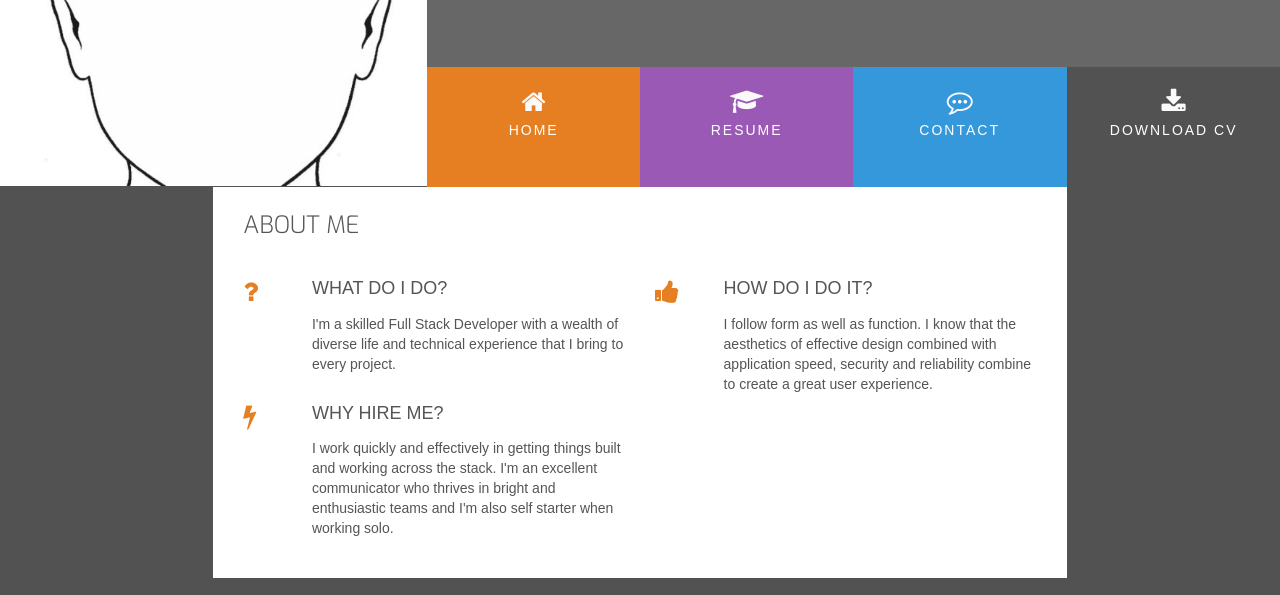
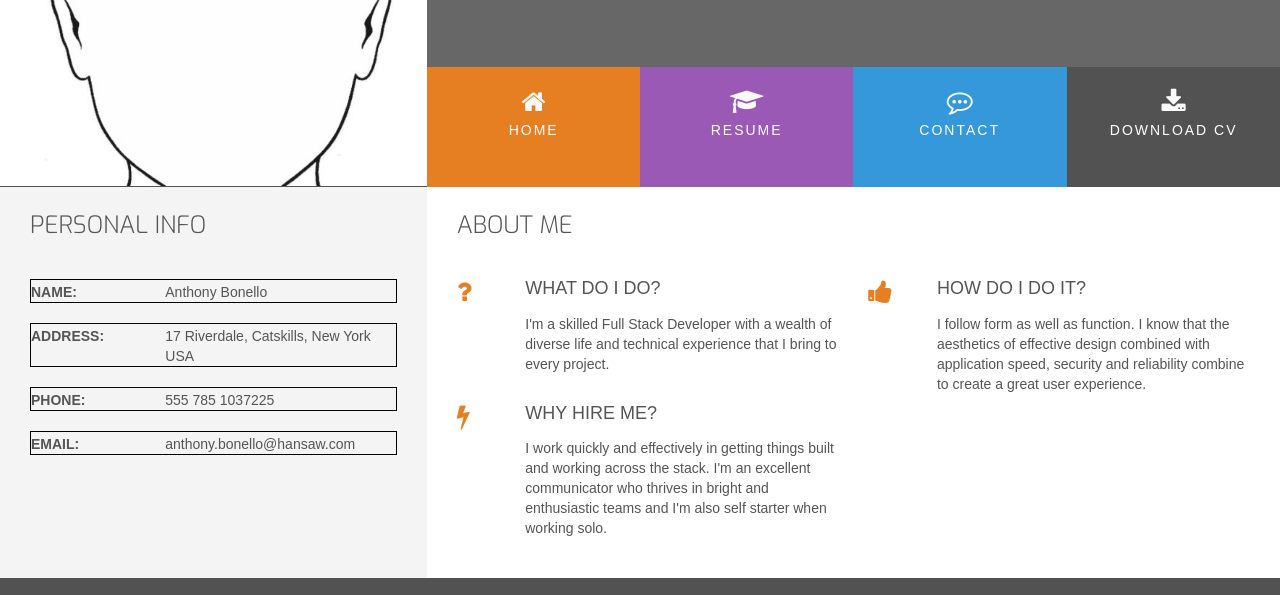
Before and after one commit to abonello/ifd-resume-mini-project, a plain HTML site: page index.html in a window 1280 px wide. Shown: the part 174-769 px from the top of the page. Drawn offline with nearby package versions, Linux system fonts and the light colour scheme.

Commit message:
finished Personal Info section.

```diff
--- a/assets/css/style.css
+++ b/assets/css/style.css
@@ -15,6 +15,10 @@ body {
 
 .bg-color-three-reasons {
     background-color: #ffffff;
+}
+
+.bg-color-personal-info {
+    background-color: #f4f4f4;
 }
 
 .ui-menu-color-home {
@@ -54,12 +58,6 @@ h4{
 
 .inline-block {
     display: inline-block;
-}
-
-.section-column {
-    padding: 0 30px 30px;
-    float: none;
-    display: table-cell;
 }
 
 .row-table {
@@ -169,8 +167,48 @@ header {
     margin-bottom: 15px;
 }
 
+/*-----------------------------------------------------Personal Info---*/
+.personal-info-item {
+    margin-bottom:20px;
+    display: block;
+    clear: both;
 
 
+    border: 1px solid black;
+}
+
+.personal-info-item .key,
+.personal-info-item .value {
+    padding-right: 8px;
+}
+
+.personal-info-item .key p,
+.personal-info-item .value p {
+    margin: 0;
+}
+
+.personal-info-item .key {
+    display: inline-block;
+    width: 30%;
+    margin-right: 21px;
+    padding-top: 2px;
+    vertical-align: top;
+}
+
+.personal-info-item .key p {
+    font-weight: 700;
+}
+
+.personal-info-item .value {
+    display: inline-block;
+    position: relative;
+    width: 60%;
+    padding-top: 2px;
+    vertical-align: top;
+}
+
+.personal-info-item .value p {
+}
 
 /*-----------------------------------------------------Footer---*/
 footer {
@@ -224,3 +262,13 @@ footer .cv-pdf i:hover {
 #footer-details {
     margin: 20px;
 }
+
+
+/*-----------------------------------------------------Media Queries---*/
+@media(min-width: 992px){
+    .section-column {
+        padding: 0 30px 30px;
+        float: none;
+        display: table-cell;  /* Ensures we get equal height regardless of the content
+    }
+}
--- a/index.html
+++ b/index.html
@@ -44,6 +44,45 @@
     </header>
     <section class="container-fluid">
         <div class="row row-table">
+            <div class="col-xs-12 col-sm-12 col-md-4 bg-color-personal-info section-column">
+                <div class="row">
+                    <div class="col-md-12">
+                        <h3 class="section-heading uppercase">Personal Info</h3>
+                    </div>
+                </div>
+                <div class="personal-info-item">
+                    <div class="key">
+                        <p class="uppercase">Name:</p>
+                    </div>
+                    <div class="value">
+                        <p>Anthony Bonello</p>
+                    </div>
+                </div>
+                <div class="personal-info-item">
+                    <div class="key">
+                        <p class="uppercase">Address:</p>
+                    </div>
+                    <div class="value">
+                        <p>17 Riverdale, Catskills, New York USA</p>
+                    </div>
+                </div>
+                <div class="personal-info-item">
+                    <div class="key">
+                        <p class="uppercase">Phone:</p>
+                    </div>
+                    <div class="value">
+                        <p>555 785 1037225</p>
+                    </div>
+                </div>
+                <div class="personal-info-item">
+                    <div class="key">
+                        <p class="uppercase">Email:</p>
+                    </div>
+                    <div class="value">
+                        <p>anthony.bonello@hansaw.com</p>
+                    </div>
+                </div>
+            </div>
 
 
             <div class="col-xs-12 col-sm-12 col-md-8 bg-color-three-reasons section-column">
```
